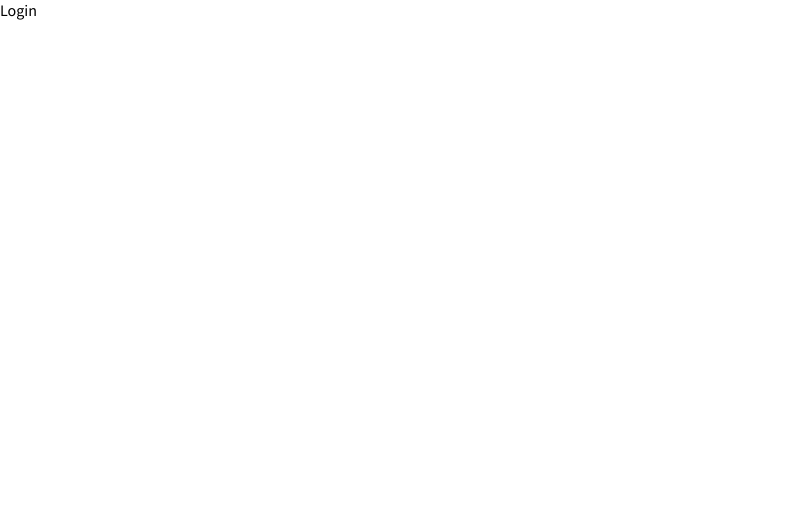
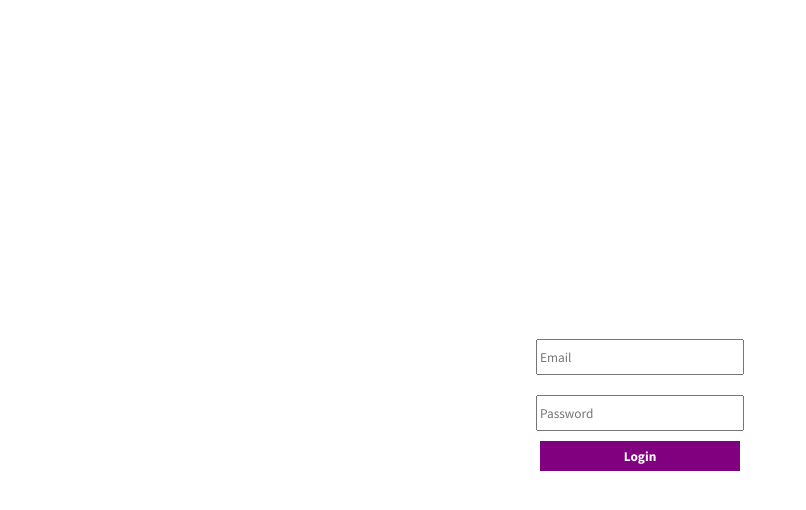
Before and after one commit to EusebioJoveth/jt-template-admin, a React (Create React App) app: page /login in a window 1280 px wide. Shown: the top 510 px of the page, without its empty margins (0-806 px from the left). Built offline with nearby package versions, Linux system fonts and the light colour scheme.

Commit message:
Add login in aplication

```diff
--- a/package.json
+++ b/package.json
@@ -11,7 +11,7 @@
     "@testing-library/jest-dom": "^5.16.2",
     "@testing-library/react": "^12.1.4",
     "@testing-library/user-event": "^13.5.0",
-    "firebase": "^9.6.10",
+    "firebase": "^9.8.1",
     "react": "^17.0.2",
     "react-circular-progressbar": "^2.0.4",
     "react-dom": "^17.0.2",
--- a/src/App.js
+++ b/src/App.js
@@ -8,33 +8,78 @@
   BrowserRouter,
   Routes,
   Route,
+  Navigate
 } from "react-router-dom";
 import { productInputs, userInputs } from "./formSource";
 import { useContext } from "react";
 import { DarkModeContext } from './context/darkModeContext';
+import { AuthContext } from "./context/AuthContext";
 
 function App() {
+  const {darkMode} = useContext(DarkModeContext)
 
-  const {darkMode} = useContext(DarkModeContext)
+  const {currentUser} = useContext(AuthContext)
+
+  const RequireAuth = ({children}) =>{
+    return currentUser?children: <Navigate to ="/login"/>
+  }
+
+  console.log('currentUser', currentUser)
 
   return (
     <div className={darkMode ? "app dark": "app"}>
      <BrowserRouter>
      <Routes>
        <Route path="/">
-         <Route index element={<Home />} />
          <Route path="login" element={<Login />} />
+         <Route
+         index
+         element={
+           <RequireAuth>
+             <Home />
+           </RequireAuth>
+         } />
 
          <Route path="users">
-           <Route index element={<List />} />
-           <Route path=":userId" element={<Single />} />
-           <Route path="new" element={<New inputs={userInputs} title="Adicionar Novo Utilizador"/>} />
+           <Route
+           index
+           element={
+             <RequireAuth>
+               <List />
+             </RequireAuth>
+           } />
+           <Route path=":userId"
+            element={
+              <RequireAuth>
+                <Single />
+              </RequireAuth>
+            } />
+           <Route path="new"
+            element={
+              <RequireAuth>
+                <New inputs={userInputs} title="Adicionar Novo Utilizador"/>
+              </RequireAuth>
+            } />
          </Route>
 
          <Route path="products">
-           <Route index element={<List />} />
-           <Route path=":productId" element={<Single />} />
-           <Route path="new" element={<New inputs={productInputs} title="Adicionar Novo Produto"/>} />
+           <Route index
+           element={
+           <RequireAuth>
+             <List />
+           </RequireAuth>} />
+           <Route path=":productId"
+            element={
+              <RequireAuth>
+                <Single />
+              </RequireAuth>
+            } />
+           <Route path="new"
+            element={
+              <RequireAuth>
+                <New inputs={productInputs} title="Adicionar Novo Produto"/>
+              </RequireAuth>
+            } />
          </Route>
 
        </Route>
--- /dev/null
+++ b/src/context/AuthContext.js
@@ -0,0 +1,22 @@
+import { createContext, useEffect, useReducer } from "react";
+import AuthReducer from './AuthReducer';
+
+const INITIAL_STATE = {
+    currentUser: JSON.parse(localStorage.getItem("user")) || null
+}
+
+export const AuthContext = createContext(INITIAL_STATE)
+
+export const AuthContextProvider = ({children}) => {
+    const [state, dispatch] = useReducer(AuthReducer, INITIAL_STATE);
+
+    useEffect(()=>{
+        localStorage.setItem("user", JSON.stringify(state.currentUser))
+    }, [state.currentUser])
+
+    return(
+        <AuthContext.Provider value={{ currentUser: state.currentUser, dispatch}}>
+            {children}
+        </AuthContext.Provider>
+    )
+}
--- /dev/null
+++ b/src/context/AuthReducer.js
@@ -0,0 +1,19 @@
+const AuthReducer = (state, action)=>{
+    switch(action.type){
+        case "LOGIN":{
+            return {
+                currentUser:action.payload,
+            };
+        }
+        case "LOGOUT":{
+            return {
+                currentUser: null,
+            };
+        }
+
+        default:
+            return state;
+    }
+};
+
+export default AuthReducer;
--- a/src/firebase.js
+++ b/src/firebase.js
@@ -1,4 +1,5 @@
 import { initializeApp } from "firebase/app";
+import { getAuth} from "firebase/auth";
 
 const firebaseConfig = {
   apiKey: process.env.REACT_APP_FIREBASE_KEY,
@@ -13,3 +14,4 @@
 
 // Initialize Firebase
 const app = initializeApp(firebaseConfig);
+export const auth = getAuth();
--- a/src/index.js
+++ b/src/index.js
@@ -1,12 +1,15 @@
 import React from 'react';
 import ReactDOM from 'react-dom';
 import App from './App';
+import { AuthContextProvider } from './context/AuthContext';
 import { DarkModeContextProvider } from './context/darkModeContext';
 
 ReactDOM.render(
   <React.StrictMode>
    <DarkModeContextProvider>
+   <AuthContextProvider>
    <App />
+   </AuthContextProvider>
    </DarkModeContextProvider>
   </React.StrictMode>,
   document.getElementById('root')
--- a/src/pages/login/Login.jsx
+++ b/src/pages/login/Login.jsx
@@ -1,10 +1,44 @@
-import React from 'react'
-import './login.scss'
+import {React, useState, useContext }from 'react';
+import './login.scss';
+import { signInWithEmailAndPassword } from "firebase/auth";
+import {auth} from '../../firebase';
+import {useNavigate}from 'react-router-dom';
+import {AuthContext} from '../../context/AuthContext'
 
 const Login = () => {
+  const [error, setError] = useState(false);
+  const [email, setEmail] = useState("");
+  const [password, setPassword] = useState("");
+
+  const navigate = useNavigate();
+
+  const {dispatch} = useContext(AuthContext)
+
+  const handleLogin = (e) =>{
+    e.preventDefault();
+   //console.log('datasUser', email, ":::", password)
+    signInWithEmailAndPassword(auth, email, password)
+  .then((userCredential) => {
+    // Signed in
+    const user = userCredential.user;
+    dispatch({type: "LOGIN", payload:user})
+    navigate("/");
+    // ...
+  })
+  .catch((error) => {
+    setError(true);
+    // ..
+  });
+
+  }
   return (
-    <div className='login'>Login
-
+    <div className='login'>
+      <form onSubmit={handleLogin}>
+        <input type="email" placeholder="Email" onChange={e=>setEmail(e.target.value)} />
+        <input type="password" placeholder="Password" onChange={e=>setPassword(e.target.value)} />
+        <button type="submit">Login</button>
+        {error && <span>Email ou palavra pass errada</span>}
+      </form>
     </div>
   )
 }
--- a/src/pages/login/login.scss
+++ b/src/pages/login/login.scss
@@ -0,0 +1,34 @@
+.login{
+    height: 100vh;
+    display: flex;
+    align-items: center;
+    justify-content: center;
+
+    form{
+        display: flex;
+        flex-direction: column;
+        align-items: center;
+
+        input{
+            width: 200px;
+            height: 30px;
+            margin: 10px;
+        }
+
+        button{
+            width: 200px;
+            height: 30px;
+            border:none;
+            background-color: purple;
+            color: white;
+            font-weight: bold;
+            cursor: pointer;
+        }
+
+        span{
+            font-size: 12px;
+            color: red;
+            margin-top: 10px;
+        }
+    }
+}
```
Also changed, not shown: 1 other file (tests, documents, lock files or other folders).
